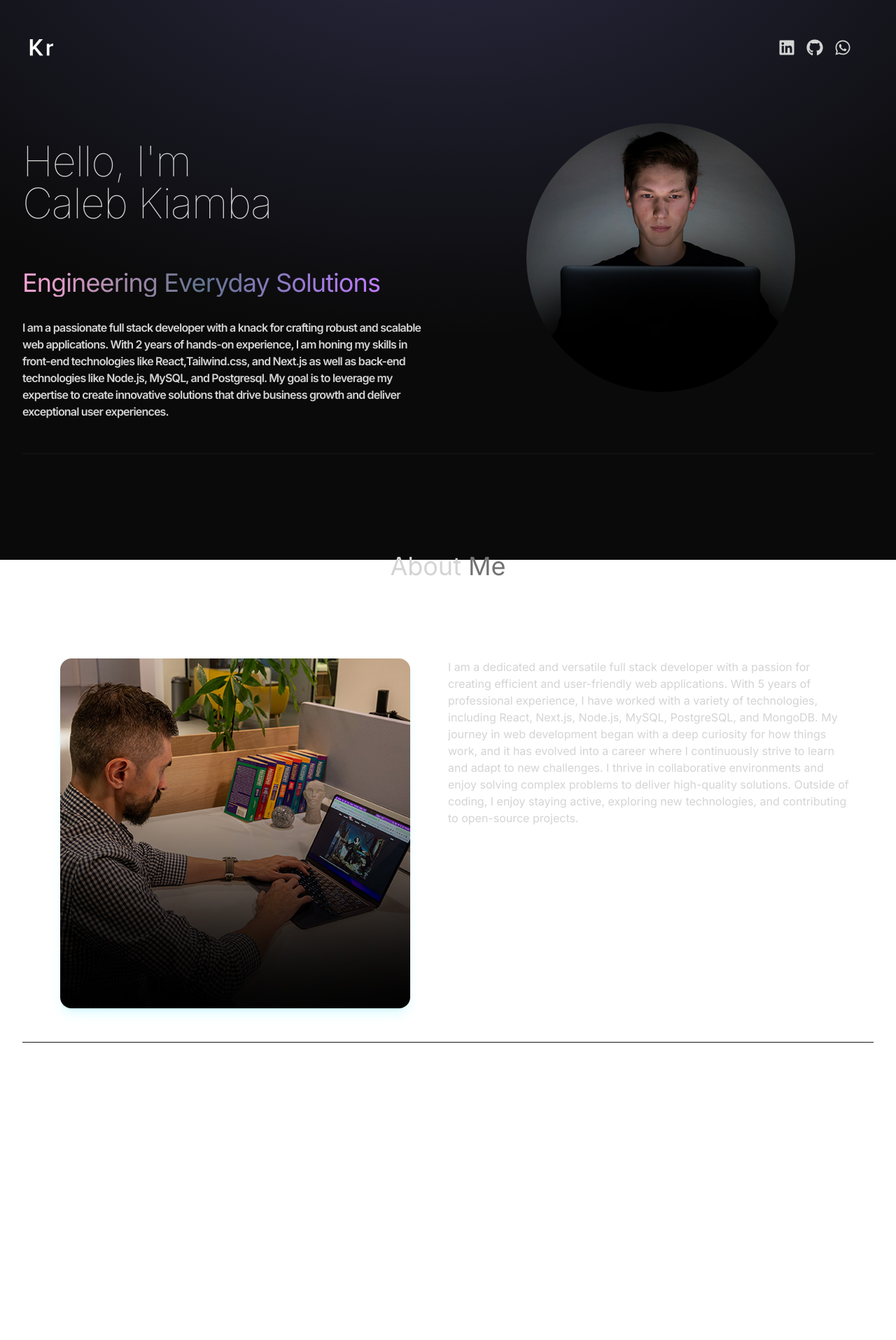
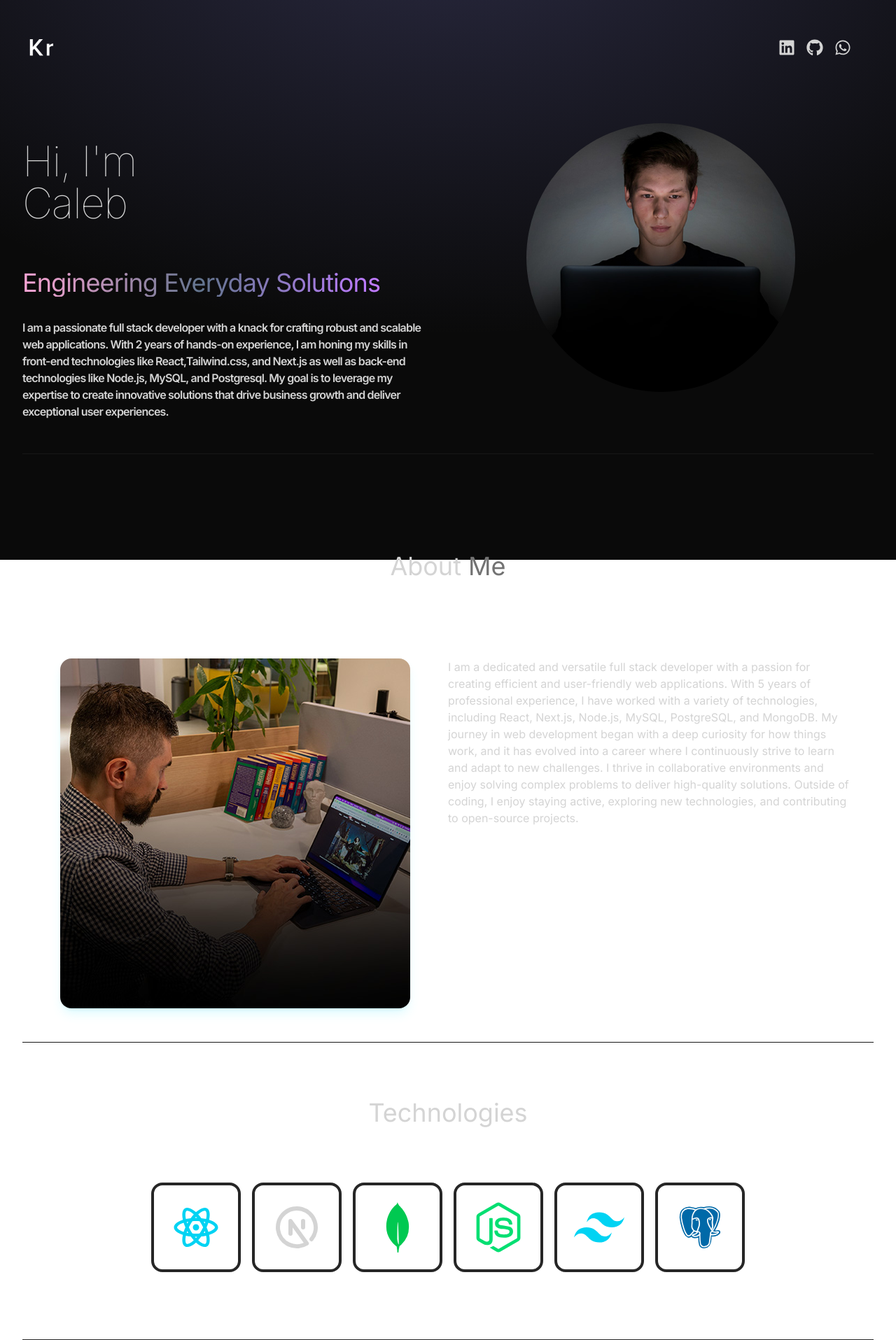
Before and after one commit to CodeWithJoshua18/Portfolio-v2, a React (Vite) app: page / in a window 1280 px wide. Shown: the whole page at 70% size. Before the commit the page ends 1490 px from the top, so only its background shows below. Built offline with nearby package versions, Linux system fonts and the light colour scheme.

Commit message:
add Tech component and update Hero section with new content

```diff
--- a/src/App.jsx
+++ b/src/App.jsx
@@ -1,6 +1,7 @@
 import About from "./components/About"
 import Hero from "./components/Hero"
 import Navbar from "./components/Navbar"
+import Tech from "./components/Tech"
 
 function App() {
 
@@ -14,6 +15,7 @@
         <Navbar />
         <Hero />
         <About />
+        <Tech />
       </div>
     </div>
   )
--- a/src/components/Hero.jsx
+++ b/src/components/Hero.jsx
@@ -7,9 +7,9 @@
             <div className="flex flex-wrap">
                 <div className="w-full lg:w-1/2">
                     <div className="flex flex-col items-center lg:items-start">
-                        <h1 className="pb-16 text-4xl font-thin tracking-tight lg:mt-16 lg:text-6xl">
-                            Hello, I'm <br />
-                            Caleb Kiamba
+                        <h1 className="pb-16 text-7xl font-thin tracking-tight lg:mt-16 lg:text-6xl">
+                            Hi, I'm <br />
+                            Caleb
                             </h1>
                             <span className='bg-gradient-to-r from-pink-300 via-slate-500 to-purple-400 bg-clip-text text-4xl tracking-tight text-transparent'>
                                 Engineering Everyday Solutions
--- /dev/null
+++ b/src/components/Tech.jsx
@@ -0,0 +1,37 @@
+import { RiReactjsLine } from "react-icons/ri"
+import { TbBrandNextjs } from "react-icons/tb"
+import { SiMongodb } from "react-icons/si"
+import { FaNodeJs } from "react-icons/fa"
+import { SiTailwindcss } from "react-icons/si"
+import { BiLogoPostgresql } from "react-icons/bi"
+
+function Tech() {
+
+    return(
+        <div className="border-b border-neutral-800 pb-24">
+            <h1 className="my-20 text-center text-4xl">Technologies</h1>
+            <div className="flex flex-wrap items-center justify-center gap-4">
+                <div className="rounded-2xl border-4 border-neutral-800 p-6 hover:scale-105 hover:border-cyan-300 hover:bg-neutral-800/50 hover:backdrop-blur-sm transition-all duration-300">
+                    <RiReactjsLine className="text-7xl text-cyan-400"/>
+                </div>
+                <div className="rounded-2xl border-4 border-neutral-800 p-6 hover:scale-105 hover:border-cyan-300 hover:bg-neutral-800/50 hover:backdrop-blur-sm transition-all duration-300">
+                    <TbBrandNextjs className="text-7xl "/>
+                </div>
+                <div className="rounded-2xl border-4 border-neutral-800 p-6 hover:scale-105 hover:border-cyan-300 hover:bg-neutral-800/50 hover:backdrop-blur-sm transition-all duration-300">
+                    <SiMongodb className="text-7xl text-green-500"/>
+                </div>
+                <div className="rounded-2xl border-4 border-neutral-800 p-6 hover:scale-105 hover:border-cyan-300 hover:bg-neutral-800/50 hover:backdrop-blur-sm transition-all duration-300">
+                    <FaNodeJs className="text-7xl text-green-400"/>
+                </div>
+                <div className="rounded-2xl border-4 border-neutral-800 p-6 hover:scale-105 hover:border-cyan-300 hover:bg-neutral-800/50 hover:backdrop-blur-sm transition-all duration-300">
+                    <SiTailwindcss className="text-7xl text-cyan-400"/>
+                </div>
+                <div className="rounded-2xl border-4 border-neutral-800 p-6 hover:scale-105 hover:border-cyan-300 hover:bg-neutral-800/50 hover:backdrop-blur-sm transition-all duration-300">
+                    <BiLogoPostgresql className="text-7xl text-sky-700"/>
+                </div>
+            </div>
+        </div>
+    )
+}
+
+export default Tech
```
